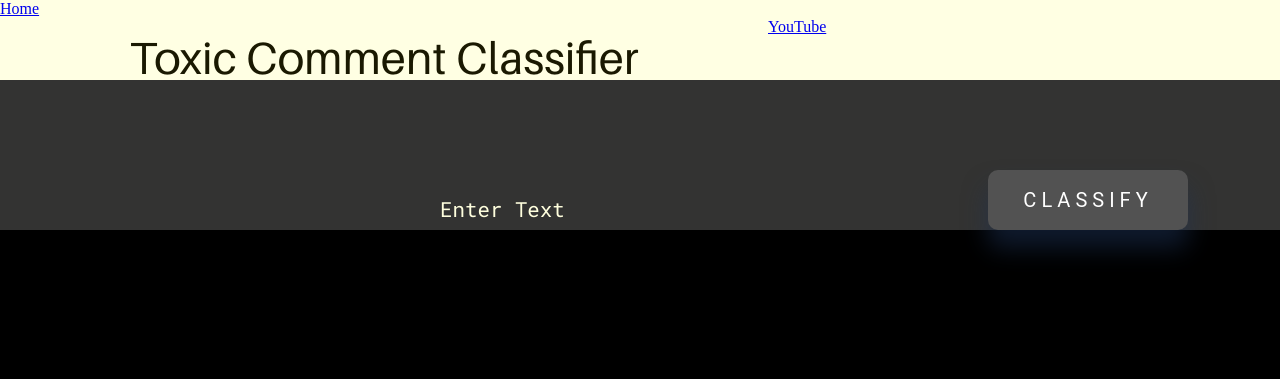
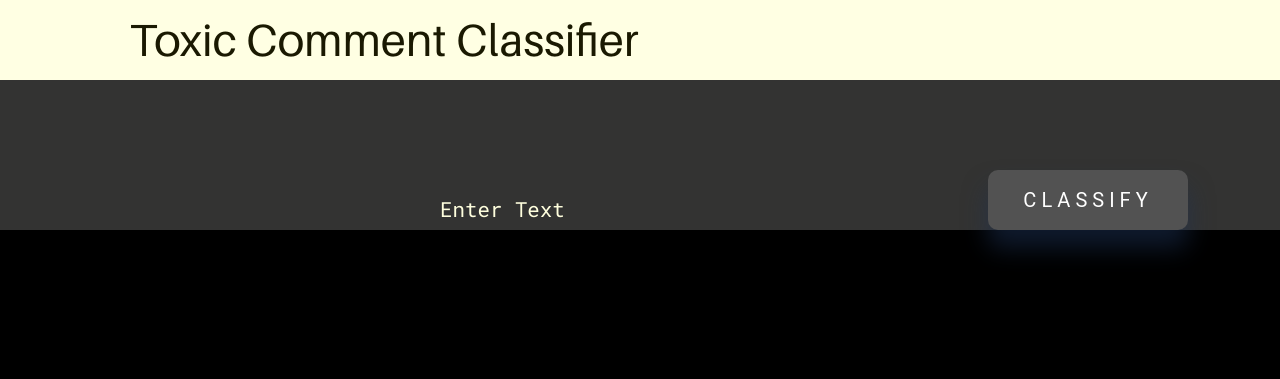
Before and after one commit to Arkapravaroy/toxic_classification, a Flask app: page / in a window 1280 px wide. Shown: the top 379 px of the page. Run offline with Flask 2, Linux system fonts and the light colour scheme; some libraries are stand-ins or nearby versions.

Commit message:
Update index.html

```diff
--- a/templates/index.html
+++ b/templates/index.html
@@ -12,15 +12,15 @@
 <body>
 
     <div id="div1">
-        <div id="home_icon">
+<!--         <div id="home_icon">
             <a href="{{url_for('index')}}" class="logo">Home</a>
-        </div>
+        </div> -->
         <div id="title_text">
             <p class="modal_title">Toxic Comment Classifier</p>
         </div>
-        <div id="youtube_icon">
+<!--         <div id="youtube_icon">
             <a href="https://youtu.be/5AI6m6yLgWk" class="logo_you" target="_blank">YouTube</a>
-        </div>
+        </div> -->
     </div>
 
     <div id="div2">
```
